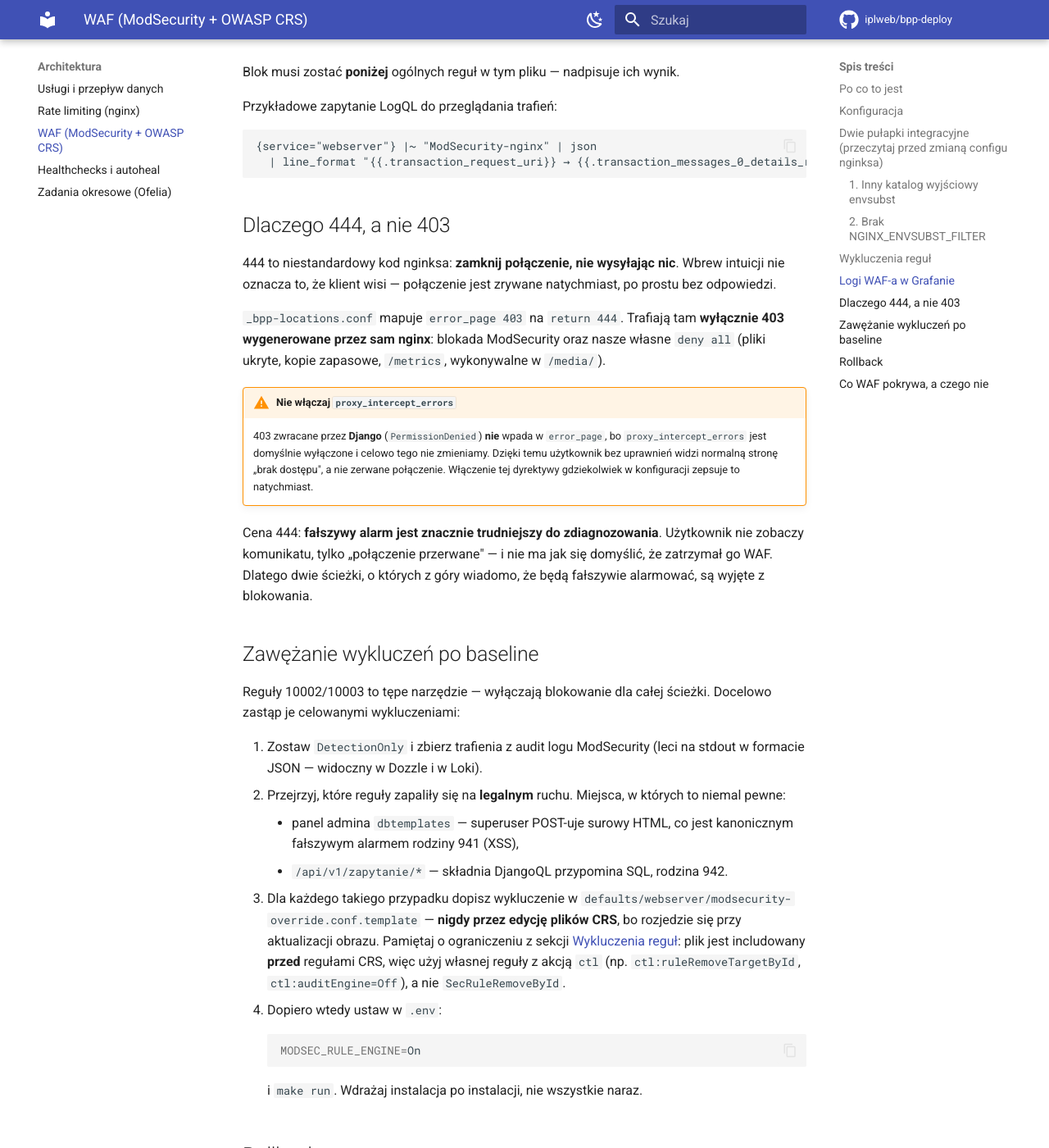
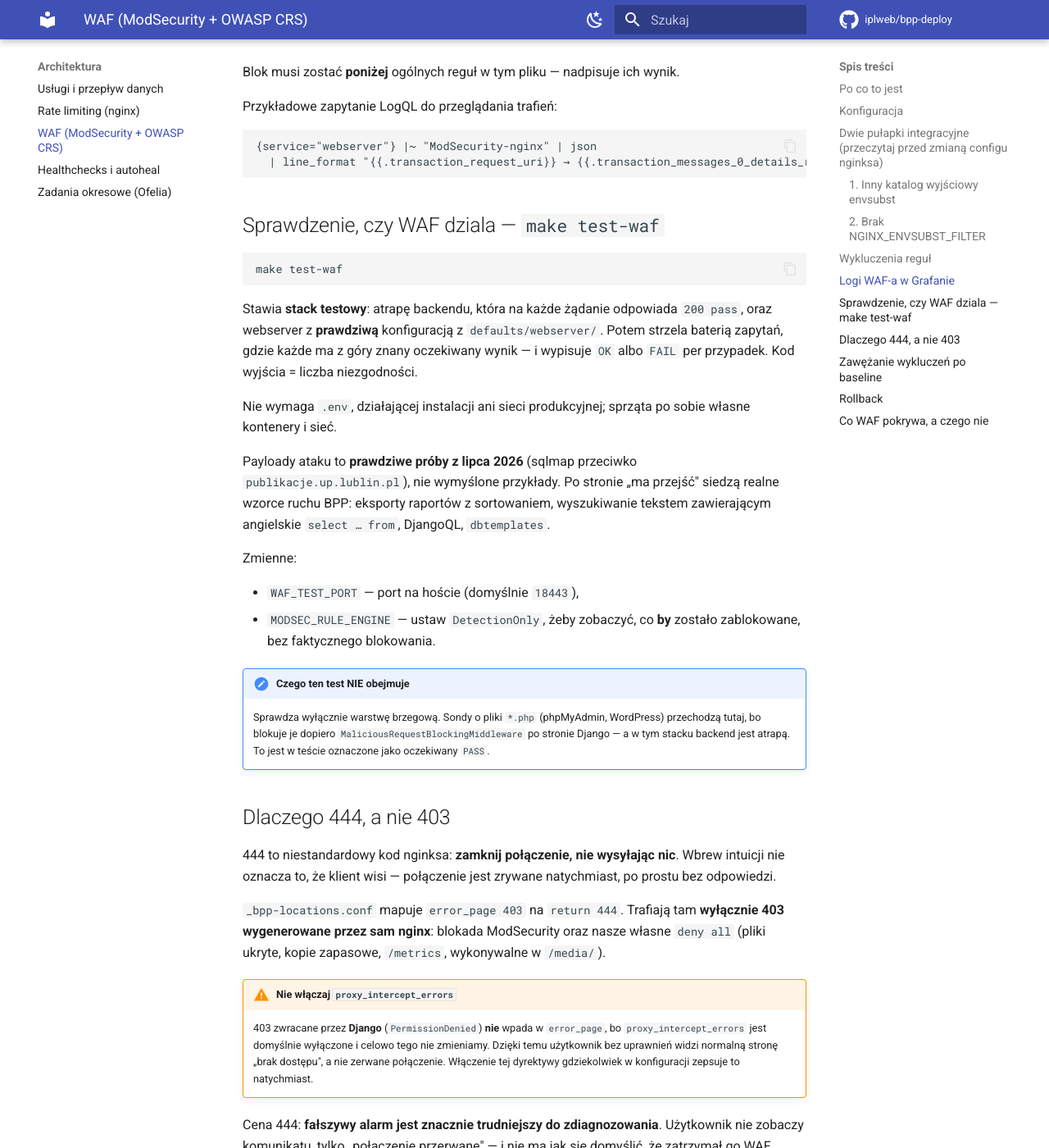
Before and after one commit to iplweb/bpp-deploy, an MkDocs documentation site: the page built from docs/architektura/waf.md, in a window 1280 px wide and 1400 px high, scrolled down 3901 px. Shown: the whole window at 82% size. Built offline with MkDocs 1.6.1 and Material for MkDocs 9.7.7, drawn with Linux system fonts in a browser that asks for light colours; comment, search, counter and statistics services are not loaded.

Commit message:
test(waf): `make test-waf` — stack testowy sprawdzajacy WAF end-to-end
Stawia dwa kontenery na wlasnej sieci: atrape backendu odpowiadajaca na kazde
zadanie `200 pass` oraz webserver z PRAWDZIWA konfiguracja z defaults/webserver/.
Potem strzela bateria 17 zapytan, gdzie kazde ma z gory znany oczekiwany wynik,
i wypisuje OK/FAIL per przypadek. Kod wyjscia = liczba niezgodnosci.

Nie wymaga .env, dzialajacej instalacji ani sieci produkcyjnej. Sprzata po
sobie kontenery, siec i katalog tymczasowy (trap EXIT).

Payloady ataku to PRAWDZIWE proby z lipca 2026 (sqlmap przeciwko
publikacje.up.lublin.pl), nie wymyslone przyklady. Po stronie "ma przejsc"
siedza realne wzorce ruchu BPP: eksporty raportow z sortowaniem, wyszukiwanie
tekstem zawierajacym angielskie "select … from" i "union", rekordy z
przecinkiem w ID, slugi autorow, DjangoQL, dbtemplates, healthcheck.

Zmienne: WAF_TEST_PORT (domyslnie 18443), MODSEC_RULE_ENGINE (domyslnie On;
ustaw DetectionOnly, zeby zobaczyc co BY zostalo zablokowane).

ZAKRES: test obejmuje wylacznie warstwe brzegowa. Sondy o pliki *.php
(phpMyAdmin, WordPress) przechodza tutaj, bo blokuje je dopiero
MaliciousRequestBlockingMiddleware po stronie Django — w tym stacku backend
jest atrapa. Jest to w tescie jawnie oznaczone jako oczekiwany PASS wraz z
wyjasnieniem, zeby nikt nie uznal tego za regresje.

Wynik przebiegu: 17/17 zgodnie z oczekiwaniem.

Co-Authored-By: Claude Opus 5 (1M context) <noreply@anthropic.com>

````diff
--- a/docs/architektura/waf.md
+++ b/docs/architektura/waf.md
@@ -165,6 +165,37 @@ Przykładowe zapytanie LogQL do przeglądania trafień:
   | line_format "{{.transaction_request_uri}} → {{.transaction_messages_0_details_ruleId}}"
 ```
 
+## Sprawdzenie, czy WAF dziala — `make test-waf`
+
+```bash
+make test-waf
+```
+
+Stawia **stack testowy**: atrapę backendu, która na każde żądanie odpowiada
+`200 pass`, oraz webserver z **prawdziwą** konfiguracją z `defaults/webserver/`.
+Potem strzela baterią zapytań, gdzie każde ma z góry znany oczekiwany wynik —
+i wypisuje `OK` albo `FAIL` per przypadek. Kod wyjścia = liczba niezgodności.
+
+Nie wymaga `.env`, działającej instalacji ani sieci produkcyjnej; sprząta po
+sobie własne kontenery i sieć.
+
+Payloady ataku to **prawdziwe próby z lipca 2026** (sqlmap przeciwko
+`publikacje.up.lublin.pl`), nie wymyślone przykłady. Po stronie „ma przejść"
+siedzą realne wzorce ruchu BPP: eksporty raportów z sortowaniem, wyszukiwanie
+tekstem zawierającym angielskie `select … from`, DjangoQL, `dbtemplates`.
+
+Zmienne:
+
+- `WAF_TEST_PORT` — port na hoście (domyślnie `18443`),
+- `MODSEC_RULE_ENGINE` — ustaw `DetectionOnly`, żeby zobaczyć, co **by** zostało
+  zablokowane, bez faktycznego blokowania.
+
+!!! note "Czego ten test NIE obejmuje"
+    Sprawdza wyłącznie warstwę brzegową. Sondy o pliki `*.php` (phpMyAdmin,
+    WordPress) przechodzą tutaj, bo blokuje je dopiero
+    `MaliciousRequestBlockingMiddleware` po stronie Django — a w tym stacku
+    backend jest atrapą. To jest w teście oznaczone jako oczekiwany `PASS`.
+
 ## Dlaczego 444, a nie 403
 
 444 to niestandardowy kod nginksa: **zamknij połączenie, nie wysyłając nic**.
````
Also changed, not shown: 2 other files.
